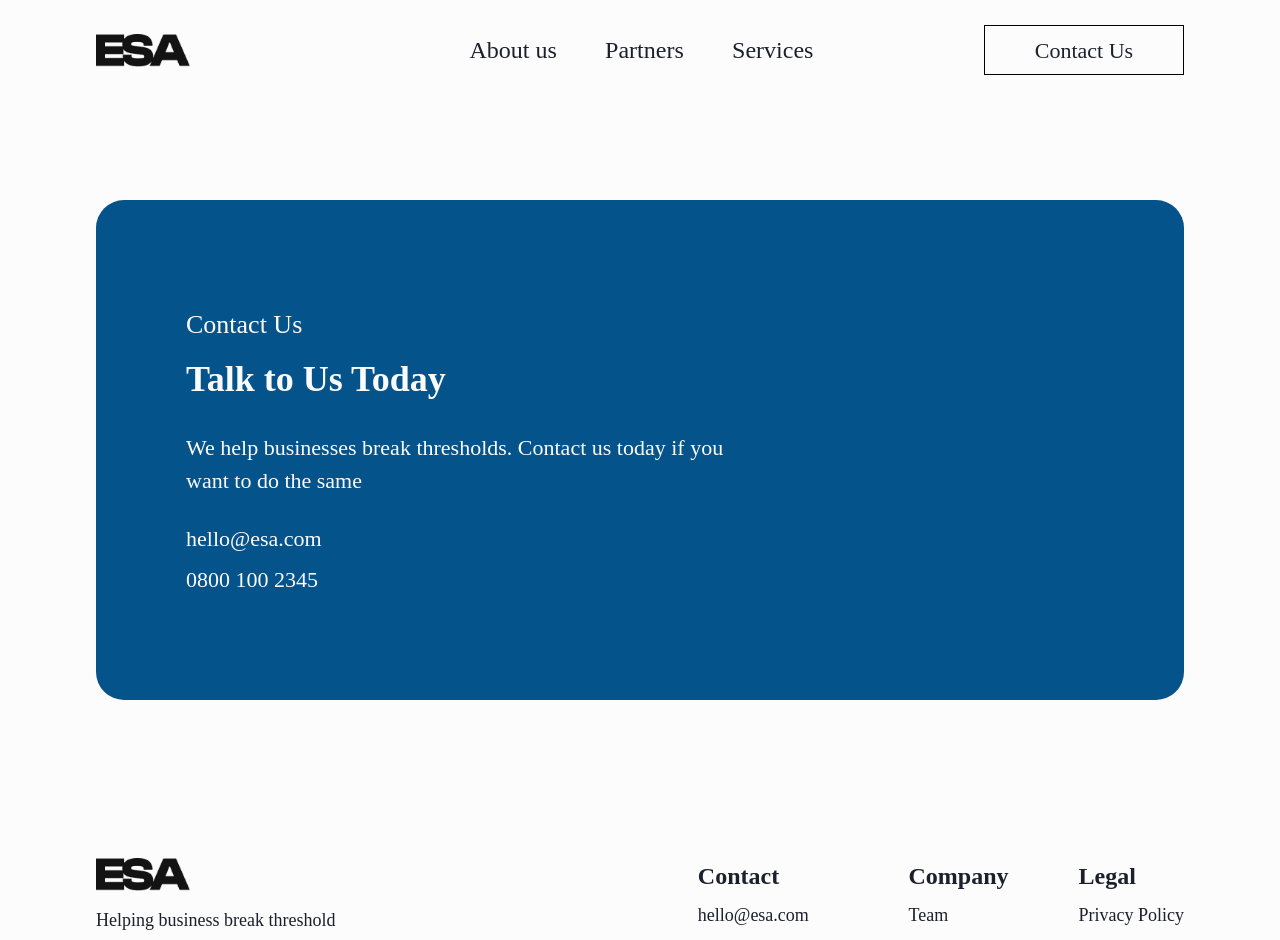
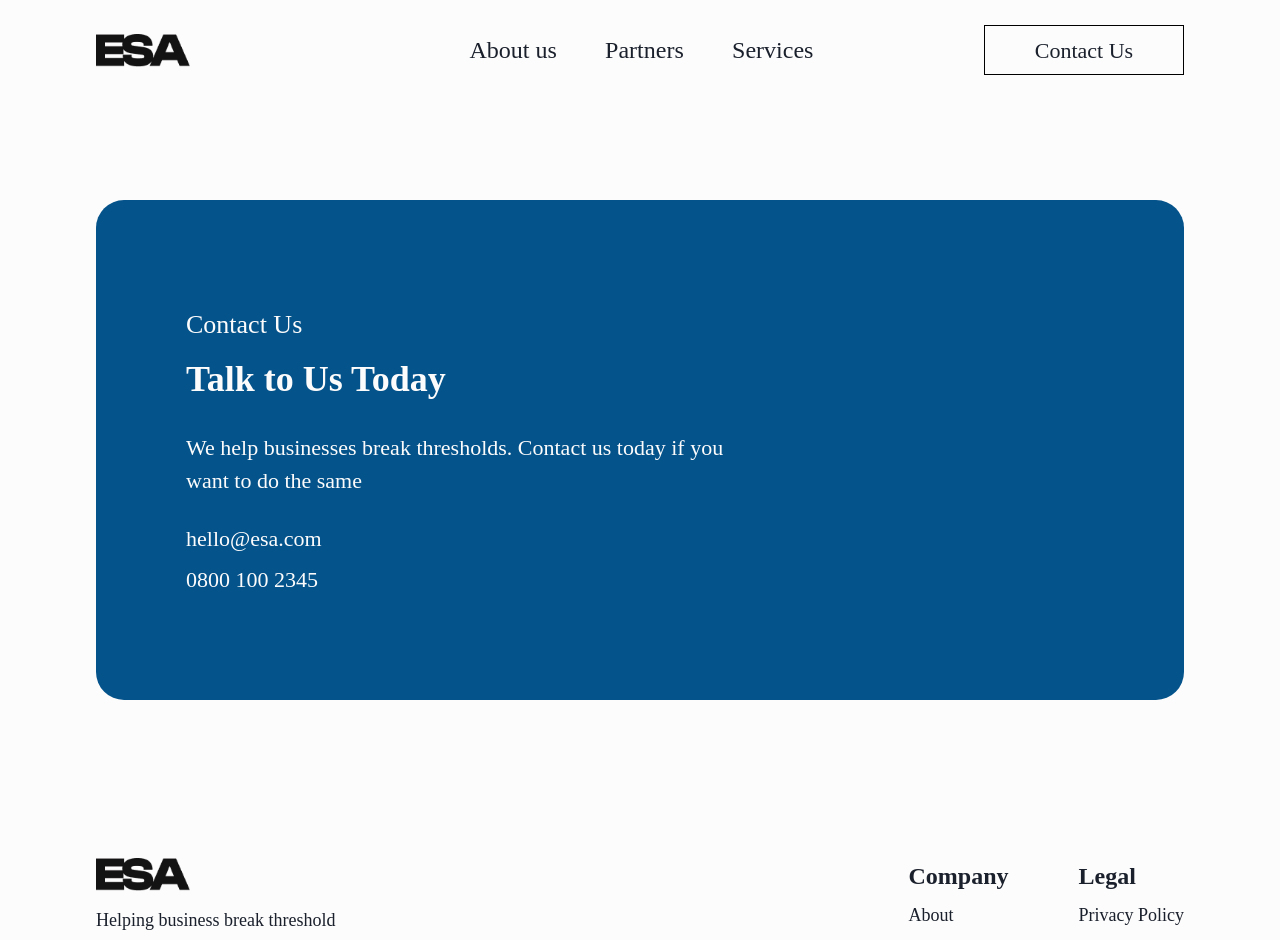
Before and after one commit to Gaeygo/bbt-application-site, a React (Create React App) app: page /contact in a window 1280 px wide. Shown: the top 940 px of the page. Built offline with nearby package versions, Linux system fonts and the light colour scheme; a web font is replaced by a local one.

Commit message:
fixing footer

```diff
--- a/src/components/Contact.jsx
+++ b/src/components/Contact.jsx
@@ -15,7 +15,7 @@ const Contact = () => {
         </Text>
       </Stack>{" "}
       <Stack>
-        <Text onClick={() => window.location = 'mailto:yourmail@gmail.com'} >hello@esa.com</Text>
+        <Text _hover={{cursor: "pointer"}} onClick={() => window.location = 'mailto:yourmail@gmail.com'} >hello@esa.com</Text>
         <Text>0800 100 2345</Text>
       </Stack>
     </Flex>
--- a/src/components/Footer.jsx
+++ b/src/components/Footer.jsx
@@ -27,18 +27,11 @@ const Footer = () => {
           direction={{ base: "column", md: "row" }}
           textAlign="left"
         >
-          <Stack>
-            <Text fontSize="24px" fontWeight={600}>
-              Contact
-            </Text>
-            <Text>hello@esa.com</Text>
-            <Text>+234 800 1234 567</Text>
-          </Stack>
+
           <Stack>
             <Text fontSize="24px" fontWeight={600}>
               Company
             </Text>
-            <Text>Team</Text>
             <Text>About</Text>
             <Text>Partners</Text>
             <Text>Services</Text>
@@ -64,7 +57,9 @@ const Footer = () => {
           Contact
         </Text>
         <Text>No 42, Awolowo Road, Ikoyi, Lagos.</Text>
-        <Text>hello@esa.com</Text>
+        <Text _hover={{cursor: "pointer"}} onClick={() => window.location = 'mailto:yourmail@gmail.com'}>hello@esa.com</Text>
+        <Text>+234 800 1234 567</Text>
+
       </Flex>
       <Flex
         mt="100px"
```
